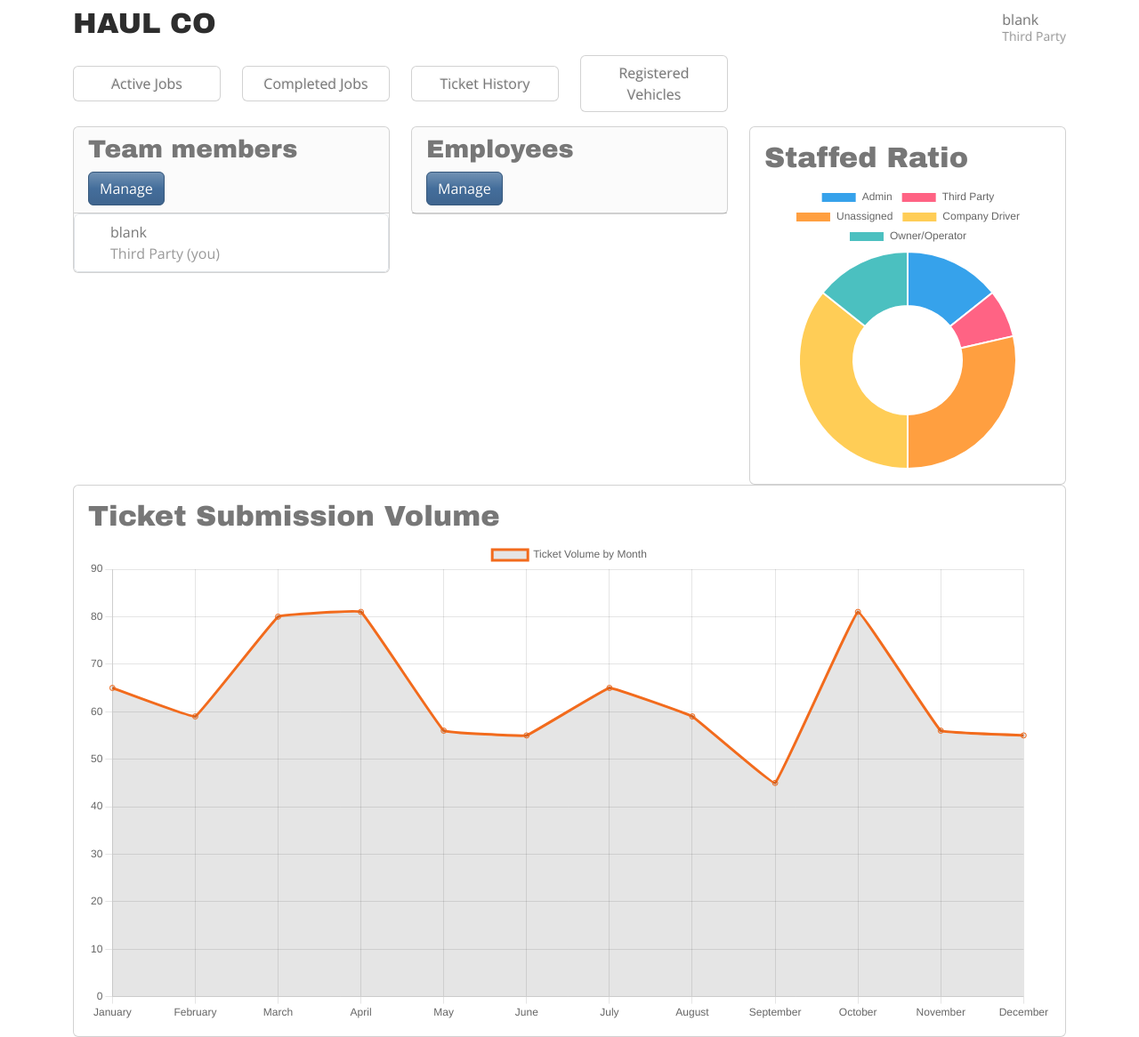
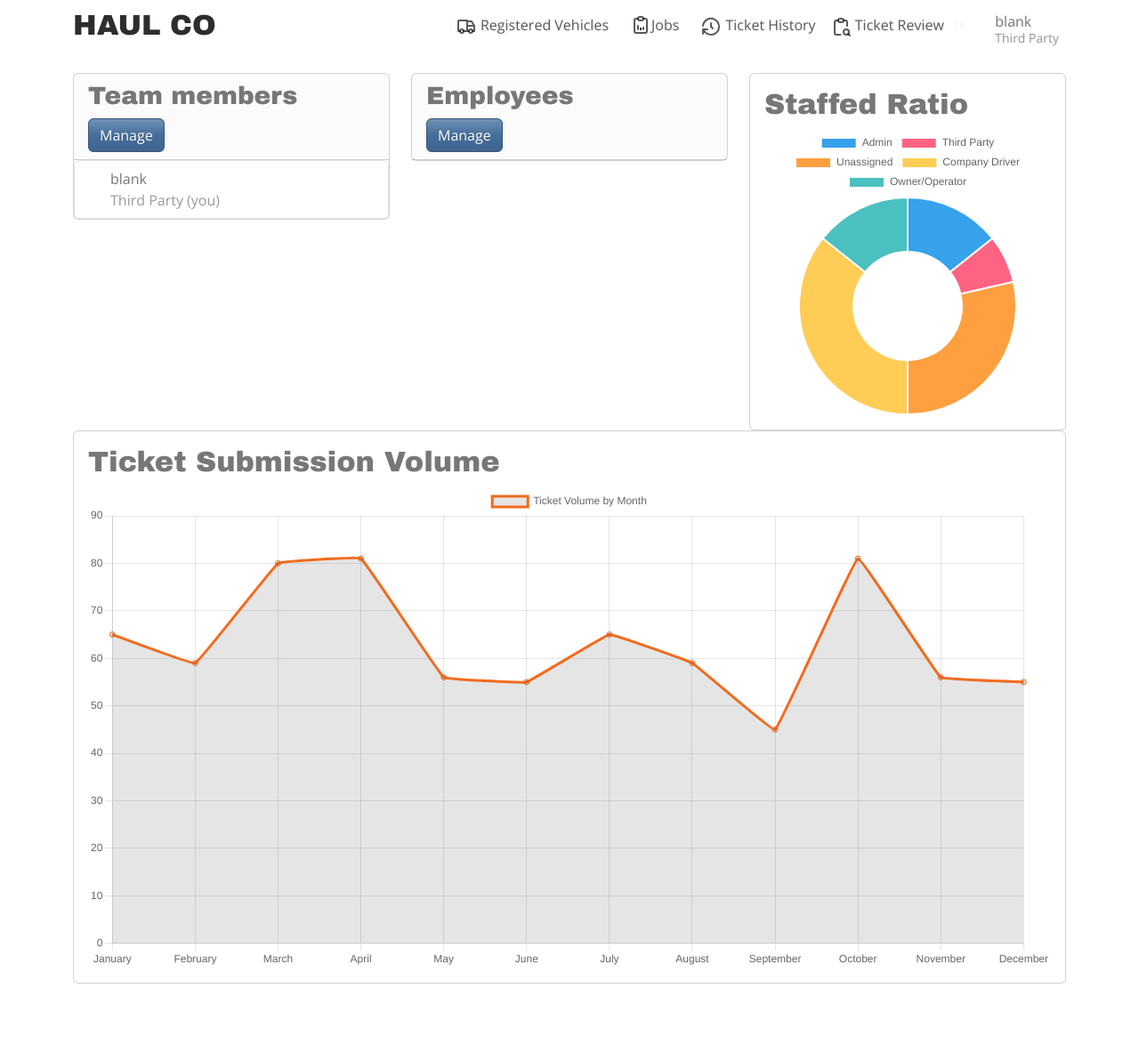
Before and after one commit to garrett-normal/haul-co, a Flask app: page /manage/dashboard in a window 1280 px wide. Shown: the whole page at 89% size. After the commit the page ends 1106 px from the top, so only its background shows below. Run offline with Flask 3, Linux system fonts and the light colour scheme; the visitor is signed in with stand-in values (Sample User, id 1); data comes from the database, SQL or seed files in the repository; some libraries are stand-ins or nearby versions.

Commit message:
Added navigation buttons

```diff
--- a/flaskr/templates/admin/admin_dashboard.html
+++ b/flaskr/templates/admin/admin_dashboard.html
@@ -7,8 +7,47 @@
     <div class="container-xl">
         <h1 class="pe-0 pe-md-3">HAUL CO</h1>
         <div class="navbar-nav flex-row order-md-last">
+            <li class="nav-item">
+                <a class="nav-link" href="#">
+                    <svg xmlns="http://www.w3.org/2000/svg" width="24" height="24" viewBox="0 0 24 24" fill="none" stroke="currentColor" stroke-width="2" stroke-linecap="round" stroke-linejoin="round" class="icon icon-tabler icons-tabler-outline icon-tabler-truck"><path stroke="none" d="M0 0h24v24H0z" fill="none" /><path d="M5 17a2 2 0 1 0 4 0a2 2 0 1 0 -4 0" /><path d="M15 17a2 2 0 1 0 4 0a2 2 0 1 0 -4 0" /><path d="M5 17h-2v-11a1 1 0 0 1 1 -1h9v12m-4 0h6m4 0h2v-6h-8m0 -5h5l3 5" /></svg>
+                    <span class="nav-link-title">Registered Vehicles</span>
+                </a>
+            </li>
+
+            <li class="nav-item">
+                <div class="dropdown pe-2 ps-2">
+                    <a href="#" class="nav-link d-flex" data-bs-toggle="dropdown">
+                        <svg xmlns="http://www.w3.org/2000/svg" width="24" height="24" viewBox="0 0 24 24" fill="none" stroke="currentColor" stroke-width="2" stroke-linecap="round" stroke-linejoin="round" class="icon icon-tabler icons-tabler-outline icon-tabler-clipboard-data"><path stroke="none" d="M0 0h24v24H0z" fill="none" /><path d="M9 5h-2a2 2 0 0 0 -2 2v12a2 2 0 0 0 2 2h10a2 2 0 0 0 2 -2v-12a2 2 0 0 0 -2 -2h-2" /><path d="M9 5a2 2 0 0 1 2 -2h2a2 2 0 0 1 2 2a2 2 0 0 1 -2 2h-2a2 2 0 0 1 -2 -2" /><path d="M9 17v-4" /><path d="M12 17v-1" /><path d="M15 17v-2" /><path d="M12 17v-1" /></svg>
+                        Jobs
+                    </a>
+                    <div class="dropdown-menu">
+                        <a class="dropdown-item" href="#">
+                            Active
+                        </a>
+                        <a class="dropdown-item" href="#">
+                            Completed
+                        </a>
+                    </div>
+                </div>
+            </li>
+
+            <li class="nav-item">
+                <a class="nav-link" href="#">
+                    <svg xmlns="http://www.w3.org/2000/svg" width="24" height="24" viewBox="0 0 24 24" fill="none" stroke="currentColor" stroke-width="2" stroke-linecap="round" stroke-linejoin="round" class="icon icon-tabler icons-tabler-outline icon-tabler-history"><path stroke="none" d="M0 0h24v24H0z" fill="none" /><path d="M12 8l0 4l2 2" /><path d="M3.05 11a9 9 0 1 1 .5 4m-.5 5v-5h5" /></svg>
+                    <span class="nav-link-title">Ticket History</span>
+                </a>
+            </li>
+
+            <li class="nav-item">
+                <a class="nav-link" href="#">
+                    <svg xmlns="http://www.w3.org/2000/svg" width="24" height="24" viewBox="0 0 24 24" fill="none" stroke="currentColor" stroke-width="2" stroke-linecap="round" stroke-linejoin="round" class="icon icon-tabler icons-tabler-outline icon-tabler-clipboard-search"><path stroke="none" d="M0 0h24v24H0z" fill="none" /><path d="M9 5h-2a2 2 0 0 0 -2 2v12a2 2 0 0 0 2 2h4.5m7.5 -10v-4a2 2 0 0 0 -2 -2h-2" /><path d="M9 5a2 2 0 0 1 2 -2h2a2 2 0 0 1 2 2a2 2 0 0 1 -2 2h-2a2 2 0 0 1 -2 -2" /><path d="M15 18a3 3 0 1 0 6 0a3 3 0 1 0 -6 0" /><path d="M20.2 20.2l1.8 1.8" /></svg>
+                    <span class="nav-link-title">Ticket Review</span>
+                    <span class="badge bg-red text-red-fg   ">16</span>
+                </a>
+            </li>
+
             <div class="nav-item">
-                <a class="nav-link d-flex lh-1 text-reset p-0">
+                <a class="nav-link d-flex lh-1 text-reset pe-2 ps-2" href="#">
                     <span class="avatar avatar-sm"></span>
                     <div class="d-none d-xl-block ps-2">
                         <div>{{ current_user.full_name }}</div>
@@ -28,31 +67,6 @@
     <div class="page-wrapper">
         <main class="page-body">
             <div class="container-xl">
-                <div class="row align-items-center">
-                    <div class="col-2">
-                        <div class="card">
-                            <a href="" class="btn">Active Jobs</a>
-                        </div>
-                    </div>
-
-                    <div class="col-2">
-                        <div class="card">
-                            <a href="" class="btn">Completed Jobs</a>
-                        </div>
-                    </div>
-
-                    <div class="col-2">
-                        <div class="card">
-                            <a href="" class="btn">Ticket History</a>
-                        </div>
-                    </div>
-
-                    <div class="col-2">
-                        <div class="card">
-                            <a href="" class="btn">Registered Vehicles</a>
-                        </div>
-                    </div>
-                </div>
 
                 <div class="row row-deck row-cards pt-3">
 
```
